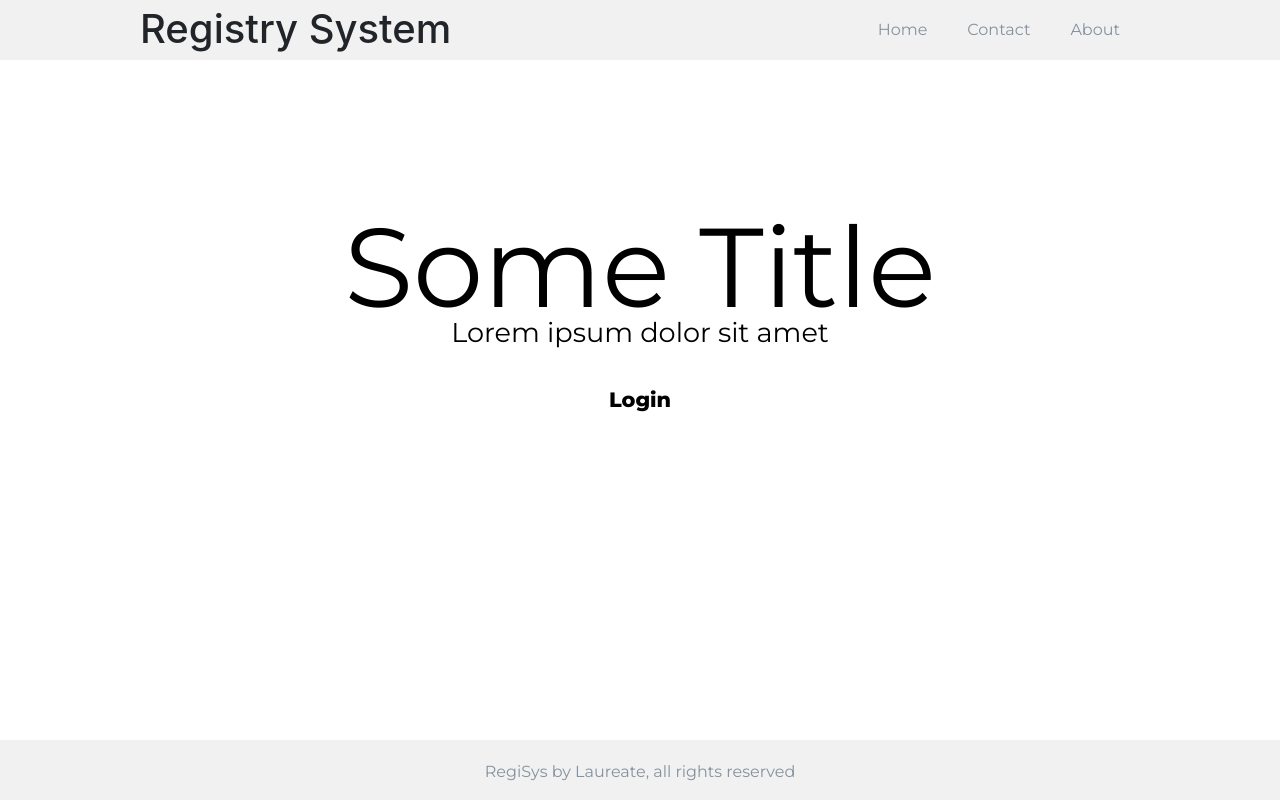
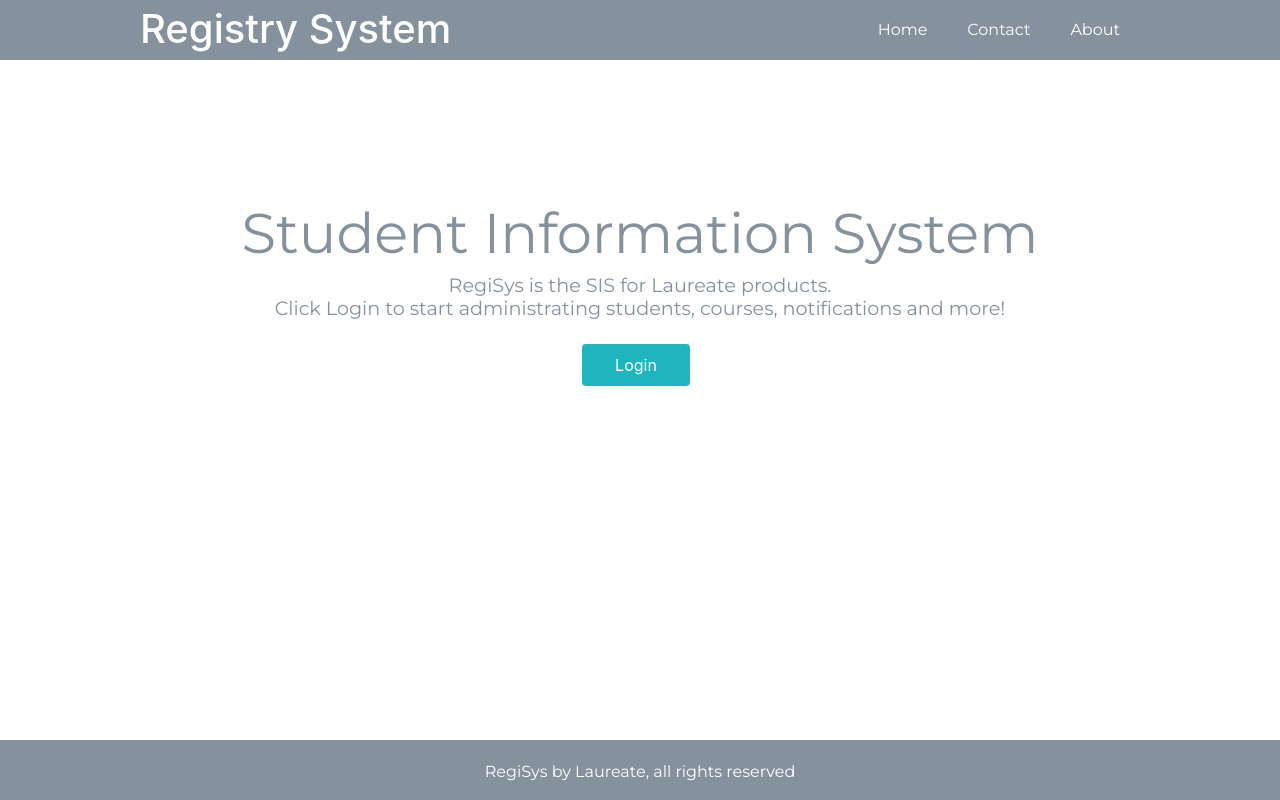
Before and after one commit to glowingmountain/sis-new-frontend, an Angular app: page / in a window 1280 px wide. Built offline with nearby package versions, Linux system fonts and the light colour scheme.

Commit message:
SASS colors changed

```diff
--- a/src/app/default/default.component.html
+++ b/src/app/default/default.component.html
@@ -1,9 +1,11 @@
 <body>
     <div class="img-container">
         <div class="inner-container">
-            <h1>Some Title</h1>
-            <h2>Lorem ipsum dolor sit amet</h2>
-            <a class="btn" routerLink='/login'>Login</a>
+            <h1>Student Information System</h1>
+            <br>
+            <h2>RegiSys is the SIS for Laureate products. <br> Click Login to start administrating students, courses, notifications and more!</h2>
+            <br>
+            <button type="submit" class="btn" routerLink='/login'>Login</button>
         </div>
     </div>
 </body>
--- a/src/app/default/default.component.sass
+++ b/src/app/default/default.component.sass
@@ -18,18 +18,18 @@ body
   text-align: center
   position: absolute
   width: 100%
-  color: black
+  color: #85929E
   height: auto
   margin-top: 200px
 
 h1
-  font-size: 7em
+  font-size: 3.5em
   font-family: "Montserrat", sans-serif
 
 h2
   margin-top: -17px
   font-family: "Montserrat", sans-serif
-  font-size: 1.7em
+  font-size: 1.2em
   text-align: center
   font-weight: 400
 
@@ -39,17 +39,15 @@ a
   font-family: "Montserrat", sans-serif
 
 .btn
-  display: inline-block
-  width: 200px
-  font-weight: bold
-  padding: 10px
-  color: black
-  border: 4px solid #fff
-  text-align: center
-  outline: none
-  text-decoration: none
-  transition: background-color 0.2s ease-out, color 0.2s ease-out
-  &:hover, &:active
-    background-color: gray
+    display: inline-block
+    background: #1fb5bf
+    padding: 0.5em 2em
     color: white
-    transition: background-color 0.3s ease-in, color 0.3s ease-in
+    margin-right: 0.5em
+    &:hover
+      background: #23cad5
+    &:active
+      background: #1fb5bf
+      box-shadow: inset 0px 1px 1px rgba(0, 0, 0, 0.1)
+    &:focus
+      outline: none
--- a/src/app/footer/footer.component.sass
+++ b/src/app/footer/footer.component.sass
@@ -4,8 +4,8 @@
   bottom: 0
   width: 100%
   height: 60px;
-  background-color: #f1f1f1
+  background-color: #85929E
   text-align: center
   padding-top: 20px
-  color: #85929E
+  color: white
   font-family: 'Montserrat'
--- a/src/app/header/header.component.sass
+++ b/src/app/header/header.component.sass
@@ -11,7 +11,7 @@
   width: 100%
   height: 60px
   display: block
-  background-color: #f1f1f1
+  background-color: #85929E
 
 .inner_header
   width: 1000px
@@ -41,6 +41,9 @@ img
       display: table-cell
       vertical-align: middle
       height: 100%
-      color: #85929E
+      color: white
       font-family: 'Montserrat'
       font-size: 16px
+
+h1
+  color: white
--- a/src/app/login/login.component.sass
+++ b/src/app/login/login.component.sass
@@ -90,11 +90,9 @@ body
   .btn
     display: inline-block
     background: #1fb5bf
-    border: 1px solid #1ba0a9
     padding: 0.5em 2em
     color: white
     margin-right: 0.5em
-    box-shadow: inset 0px 1px 0px rgba(255, 255, 255, 0.2)
     &:hover
       background: #23cad5
     &:active
```
